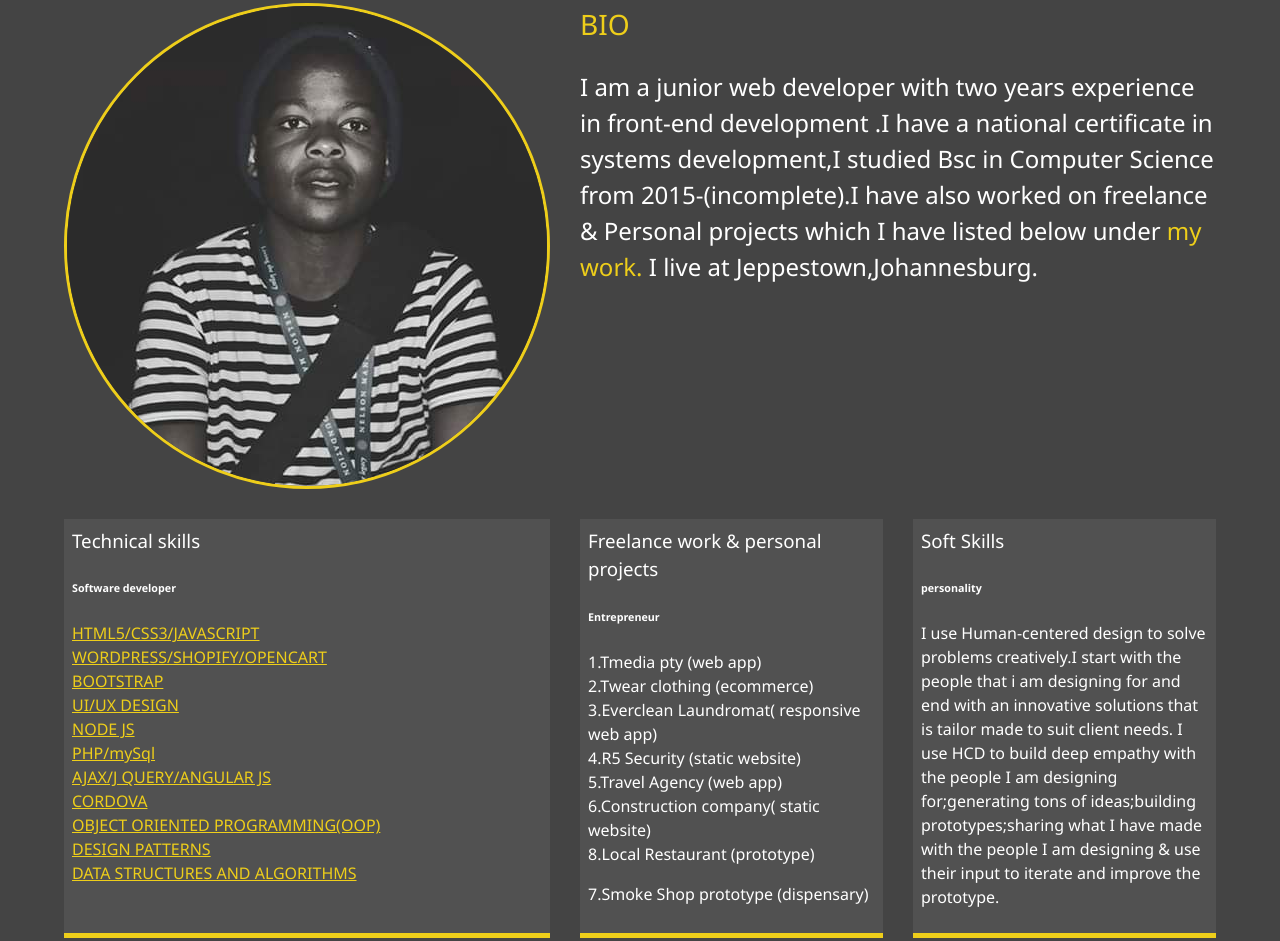
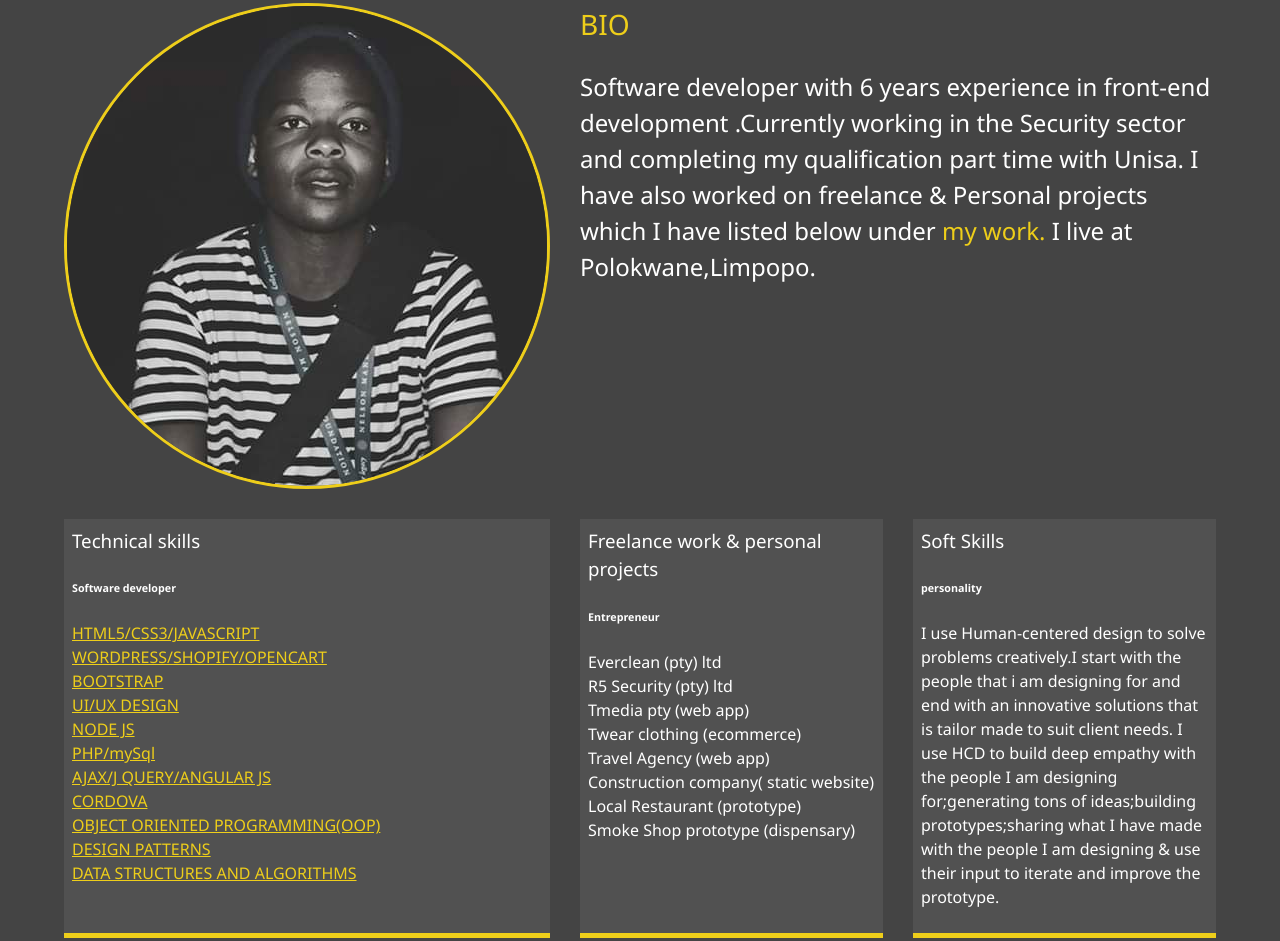
Before and after one commit to ThabangTmohale/work, a plain HTML site: page about.html in a window 1280 px wide. Shown: the part 279-1220 px from the top of the page. Drawn offline with Linux system fonts and the light colour scheme.

Commit message:
Add files via upload

```diff
--- a/about.html
+++ b/about.html
@@ -67,10 +67,10 @@
 
         <div class="bio">
           <h3 class="text-secondary">BIO</h3>
-          <p>I am a junior web developer with two years experience in front-end development
-            .I have a national certificate in systems development,I studied Bsc in Computer Science from
-            2015-(incomplete).I have also worked on freelance & Personal projects which I have listed below under <a href="work.html"><span class="text-secondary">my work.</span></a>
-            I live at Jeppestown,Johannesburg.</p>
+          <p>Software developer with 6 years experience in front-end development
+            .Currently working in the Security sector and completing my qualification part time with Unisa.
+            I have also worked on freelance & Personal projects which I have listed below under <a href="work.html"><span class="text-secondary">my work.</span></a>
+            I live at Polokwane,Limpopo.</p>
         </div>
 
         <div class="job job-1">
@@ -131,14 +131,16 @@
         <div class="job job-2">
           <h3>Freelance work & personal projects</h3>
           <h6>Entrepreneur</h6>
-          <p><a href="https://thabangmohale.github.io/Tmedia/index.html">1.Tmedia pty (web app)</a><br>
-          <a href="https://thabangmohale.github.io/twear_clothing/index.html">2.Twear clothing (ecommerce)</a><br>
-          <a href="https://thabangmohale.github.io/everclean/index.html">3.Everclean Laundromat( responsive web app)</a> <br>
-          <a href="https://thabangmohale.github.io/r5security/">4.R5 Security (static website)</a><br>
-          <a href="https://thabangmohale.github.io/travel_agency/">5.Travel Agency (web app)</a><br>
-          <a href="https://thabangmohale.github.io/kabego_construction/">6.Construction company( static website)</a><br>
-          <a href="https://thabangmohale.github.io/monate_food/">8.Local Restaurant (prototype)</a></p>
-          <a href="https://thabangmohale.github.io/grandPa_shop/">7.Smoke Shop prototype (dispensary)</a><br>
+          <p>
+          <a href="https://thabangmohale.github.io/everclean/index.html">Everclean (pty) ltd</a> <br>
+          <a href="https://thabangmohale.github.io/r5security/">R5 Security (pty) ltd</a><br>
+          <a href="https://thabangmohale.github.io/Tmedia/index.html">Tmedia pty (web app)</a><br>
+          <a href="https://thabangmohale.github.io/twear_clothing/index.html">Twear clothing (ecommerce)</a><br>
+          <a href="https://thabangmohale.github.io/travel_agency/">Travel Agency (web app)</a><br>
+          <a href="https://thabangmohale.github.io/kabego_construction/">Construction company( static website)</a><br>
+          <a href="https://thabangmohale.github.io/monate_food/">Local Restaurant (prototype)</a><br>
+          <a href="https://thabangmohale.github.io/grandPa_shop/">Smoke Shop prototype (dispensary)</a><br>
+        </p>
         </div>
 
         <div class="job job-3">
```
Also changed, not shown: contact.html (+3 -3 lines).
